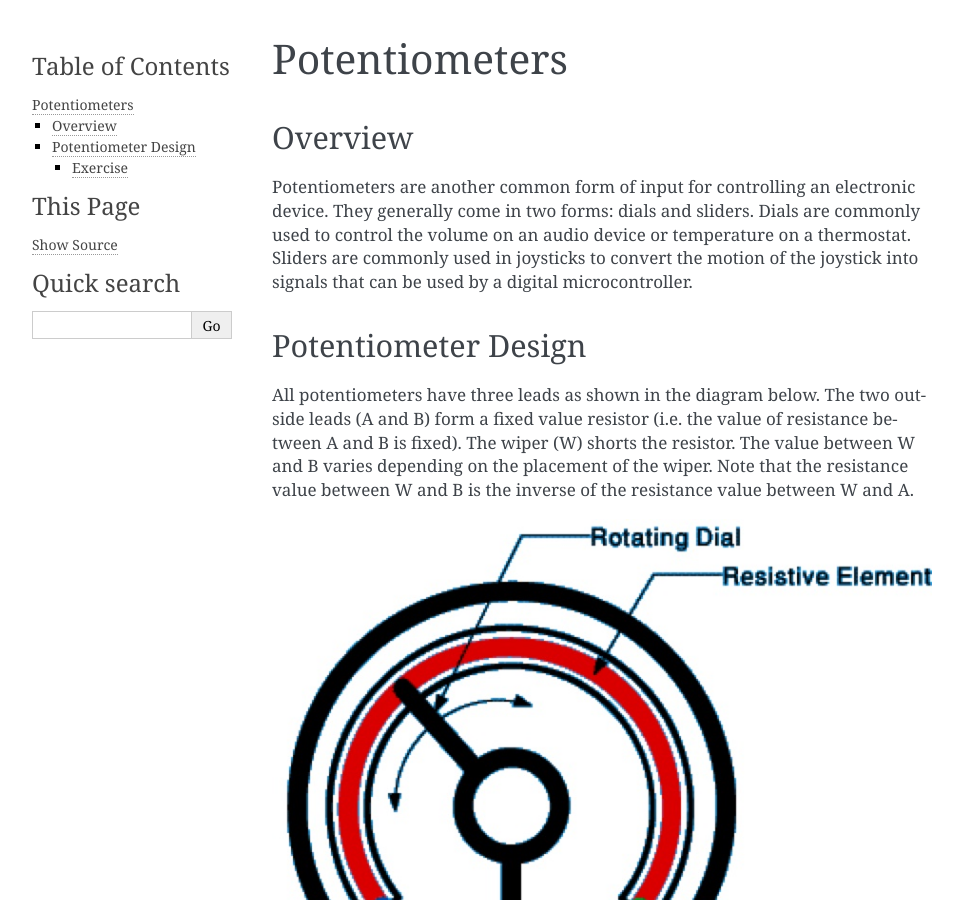
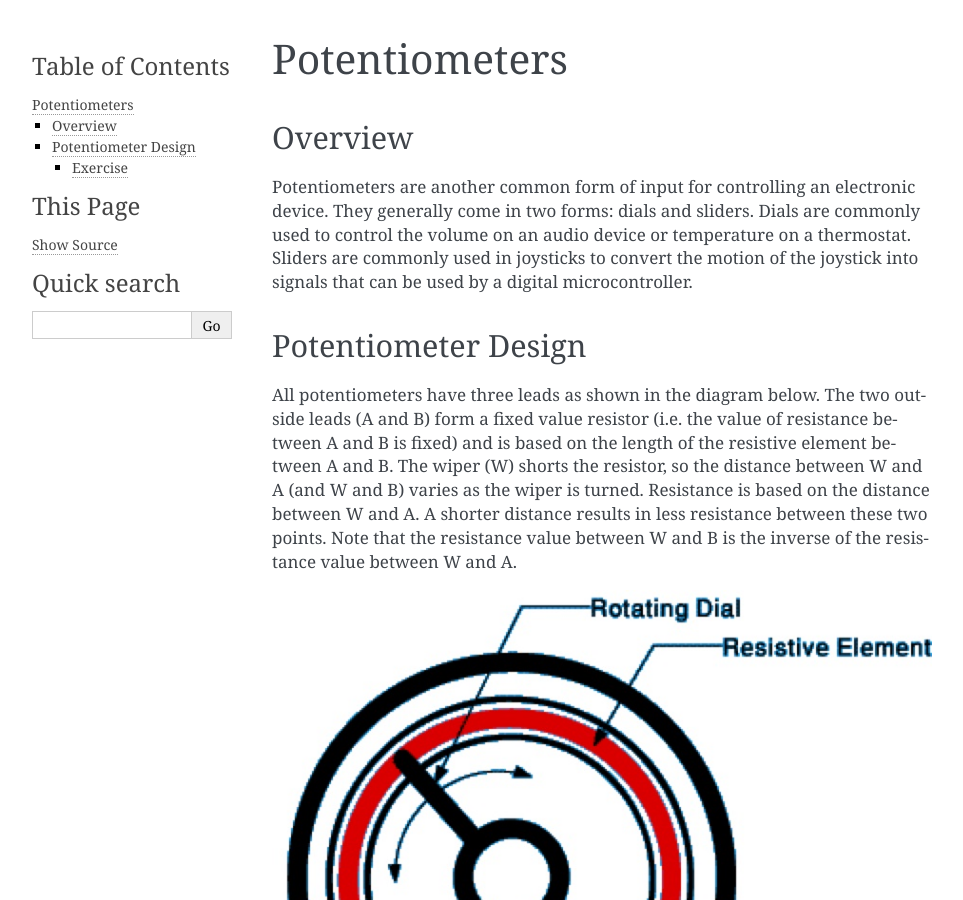
Before and after one commit to maxtkc/mvths-wiki, a Sphinx documentation site: the page built from docs/020-potentiometers.rst, in a window 1280 px wide and 900 px high. Shown: the whole window, without its empty margins (148-1111 px from the left). Built offline with Sphinx 7.4.7, drawn with Linux system fonts in a browser that asks for light colours.

Commit message:
Update 020-potentiometers.rst

```diff
--- a/docs/020-potentiometers.rst
+++ b/docs/020-potentiometers.rst
@@ -16,9 +16,9 @@ Potentiometer Design
 
 All potentiometers have three leads as shown in the diagram below. The
 two outside leads (A and B) form a fixed value resistor (i.e. the value
-of resistance between A and B is fixed). The wiper (W) shorts the
-resistor. The value between W and B varies depending on the placement of
-the wiper. Note that the resistance value between W and B is the inverse
+of resistance between A and B is fixed) and is based on the length of the resistive element between A and B. The wiper (W) shorts the
+resistor, so the distance between W and A (and W and B) varies as the wiper is turned. Resistance is based on the distance between W and A.
+A shorter distance results in less resistance between these two points. Note that the resistance value between W and B is the inverse
 of the resistance value between W and A.
 
 |image0|\ |image1|
```
